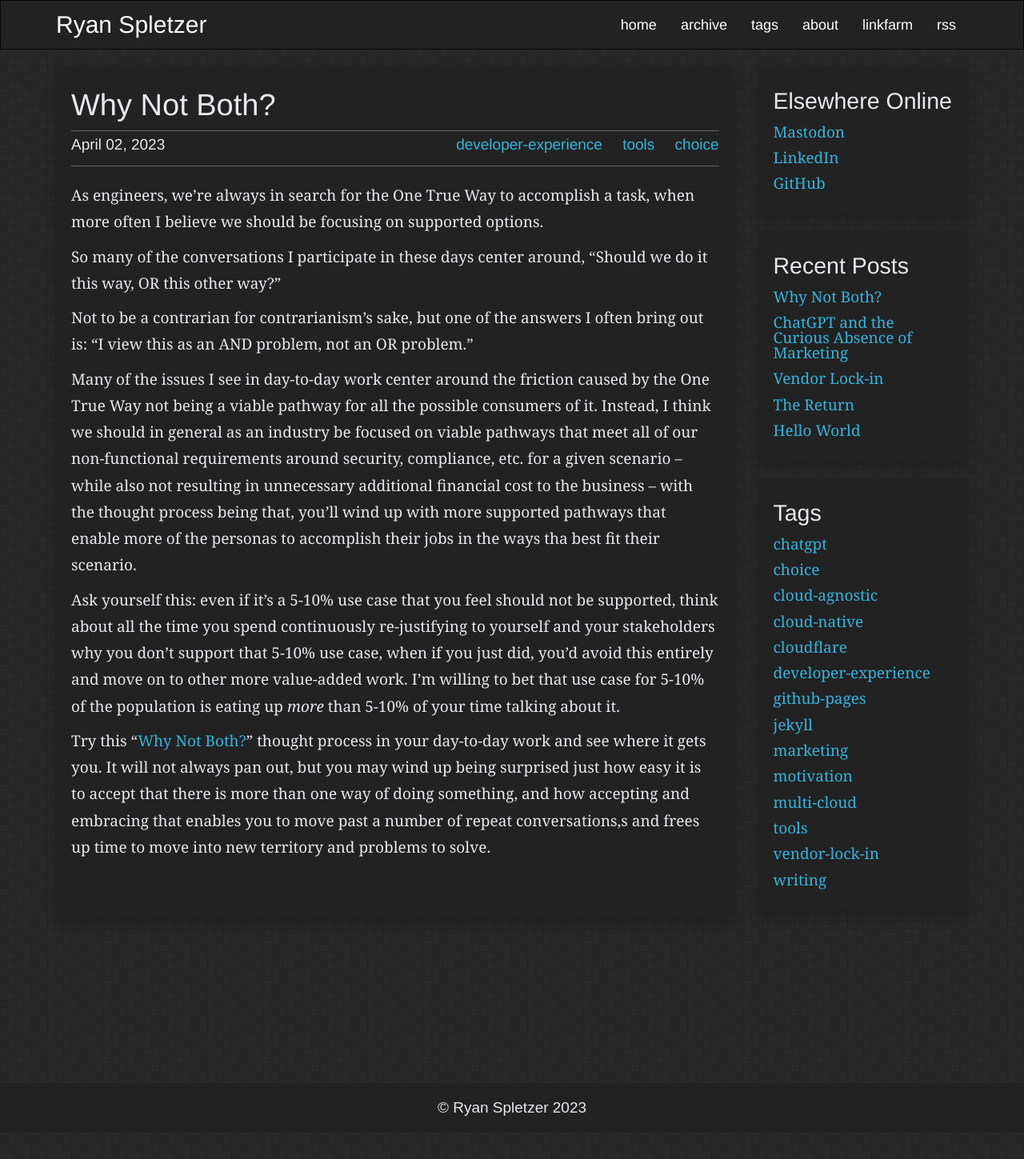
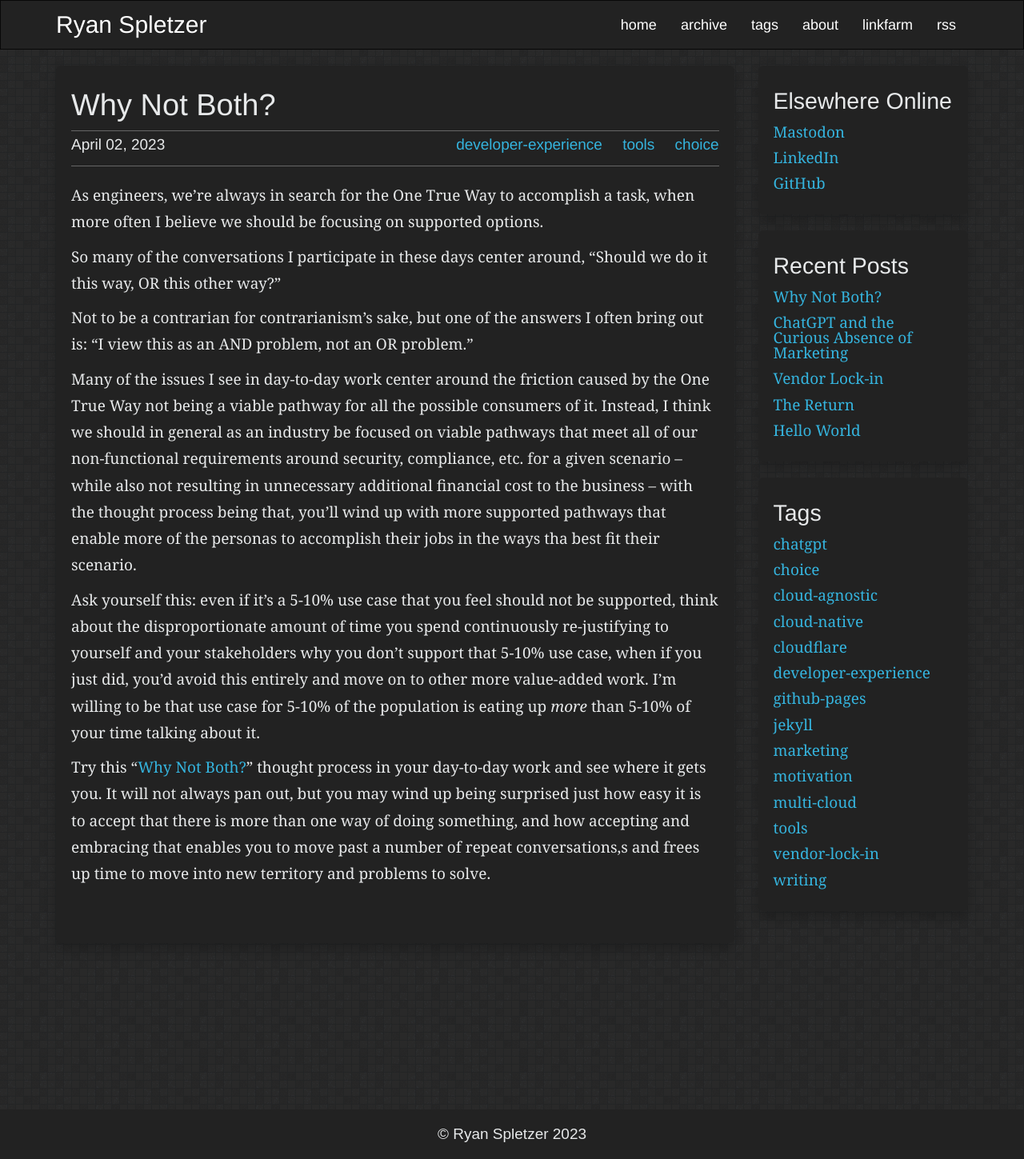
Before and after one commit to ryanspletzer/ryanspletzer.github.io, a Jekyll site: the page built from _posts/2023-04-02-why-not-both.md, in a window 1280 px wide. Shown: the whole page at 80% size. Built offline with Jekyll 4.4.1, drawn with Linux system fonts in a browser that asks for light colours; before the commit the page ends 1416 px from its top, so only the background shows below that.

Commit message:
Adjust wording

```diff
--- a/_posts/2023-04-02-why-not-both.md
+++ b/_posts/2023-04-02-why-not-both.md
@@ -26,10 +26,10 @@ while also not resulting in unnecessary additional financial cost to the busines
 that, you'll wind up with more supported pathways that enable more of the personas to accomplish their jobs in the ways
 tha best fit their scenario.
 
-Ask yourself this: even if it's a 5-10% use case that you feel should not be supported, think about all the time you
-spend continuously re-justifying to yourself and your stakeholders why you don't support that 5-10% use case, when if
-you just did, you'd avoid this entirely and move on to other more value-added work. I'm willing to bet that use case for
-5-10% of the population is eating up _more_ than 5-10% of your time talking about it.
+Ask yourself this: even if it's a 5-10% use case that you feel should not be supported, think about the disproportionate
+amount of time you spend continuously re-justifying to yourself and your stakeholders why you don't support that 5-10%
+use case, when if you just did, you'd avoid this entirely and move on to other more value-added work. I'm willing to be
+that use case for 5-10% of the population is eating up _more_ than 5-10% of your time talking about it.
 
 Try this "[Why Not Both?](https://knowyourmeme.com/memes/why-not-both-why-dont-we-have-both)" thought process in your
 day-to-day work and see where it gets you. It will not always pan out, but you may wind up being surprised just how easy
```
